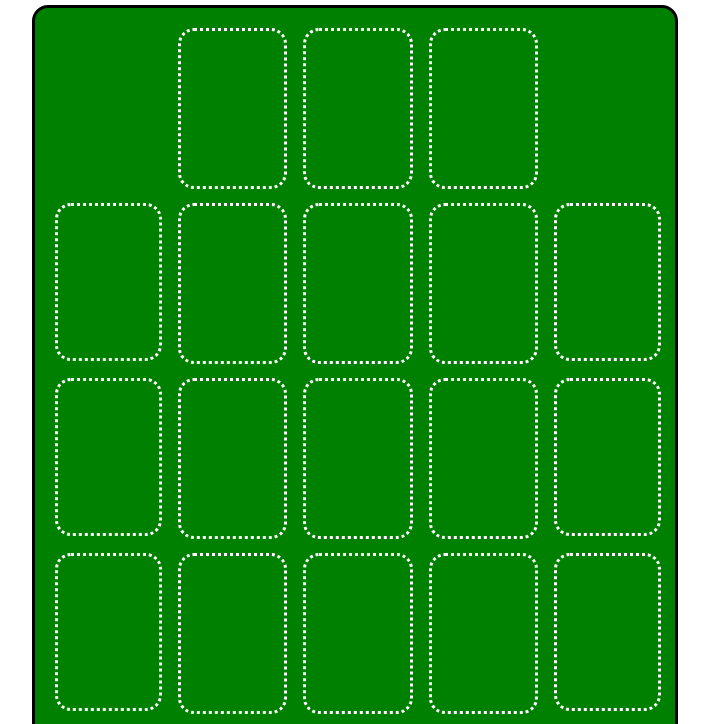
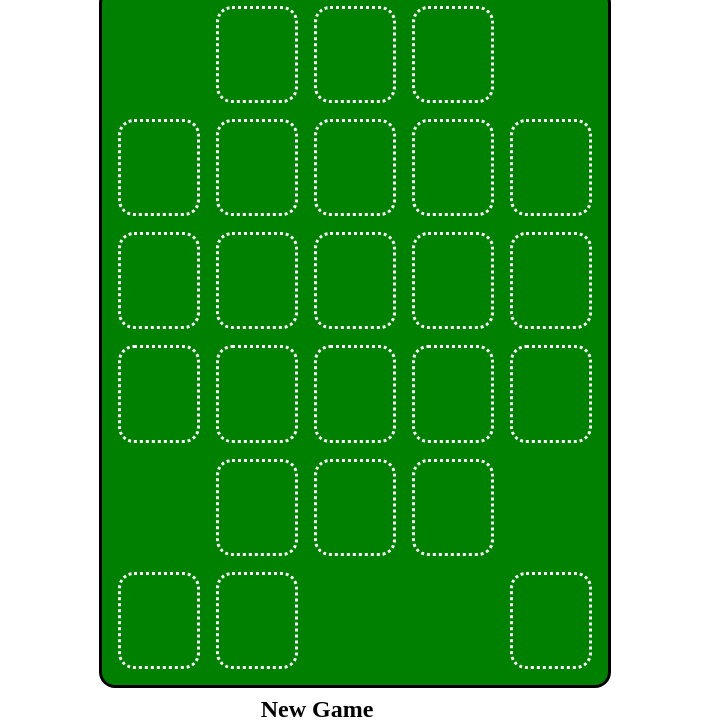
Before and after one commit to 11/Grid-Cannon, a plain HTML site: page index.html in a window 1280 px wide. Shown: the part 52-776 px from the top of the page, without its empty margins (285-994 px from the left). Drawn offline with Linux system fonts and the light colour scheme.

Commit message:
progress towards scailing game to window size

```diff
--- a/index.html
+++ b/index.html
@@ -14,36 +14,35 @@
   </head>
 
   <body>
+    <section class='grid-canon'>
       <h1>Grid Canon</h1>
       <div class='game-grid'>
-      <div data-grid-x='0' data-grid-y='0' class='card hidden'></div>
-      <div data-grid-x='0' data-grid-y='1' class='card empty'></div>
-      <div data-grid-x='0' data-grid-y='2' class='card empty'></div>
-      <div data-grid-x='0' data-grid-y='3' class='card empty'></div>
-      <div data-grid-x='0' data-grid-y='4' class='card hidden'></div>
-      <div data-grid-x='1' data-grid-y='0' class='card empty'></div>
-      <div data-grid-x='1' data-grid-y='1' class='card empty'></div>
-      <div data-grid-x='1' data-grid-y='2' class='card empty'></div>
-      <div data-grid-x='1' data-grid-y='3' class='card empty'></div>
-      <div data-grid-x='1' data-grid-y='4' class='card empty'></div>
-      <div data-grid-x='2' data-grid-y='0' class='card empty'></div>
-      <div data-grid-x='2' data-grid-y='1' class='card empty'></div>
-      <div data-grid-x='2' data-grid-y='2' class='card empty'></div>
-      <div data-grid-x='2' data-grid-y='3' class='card empty'></div>
-      <div data-grid-x='2' data-grid-y='4' class='card empty'></div>
-      <div data-grid-x='3' data-grid-y='0' class='card empty'></div>
-      <div data-grid-x='3' data-grid-y='1' class='card empty'></div>
-      <div data-grid-x='3' data-grid-y='2' class='card empty'></div>
-      <div data-grid-x='3' data-grid-y='3' class='card empty'></div>
-      <div data-grid-x='3' data-grid-y='4' class='card empty'></div>
-      <div data-grid-x='4' data-grid-y='0' class='card hidden'></div>
-      <div data-grid-x='4' data-grid-y='1' class='card empty'></div>
-      <div data-grid-x='4' data-grid-y='2' class='card empty'></div>
-      <div data-grid-x='4' data-grid-y='3' class='card empty'></div>
-      <div data-grid-x='4' data-grid-y='4' class='card hidden'></div>
-    </div>
+        <div data-grid-x='0' data-grid-y='0' data-game-card='true' class='card hidden'></div>
+        <div data-grid-x='0' data-grid-y='1' data-game-card='true' class='card empty'></div>
+        <div data-grid-x='0' data-grid-y='2' data-game-card='true' class='card empty'></div>
+        <div data-grid-x='0' data-grid-y='3' data-game-card='true' class='card empty'></div>
+        <div data-grid-x='0' data-grid-y='4' data-game-card='true' class='card hidden'></div>
+        <div data-grid-x='1' data-grid-y='0' data-game-card='true' class='card empty'></div>
+        <div data-grid-x='1' data-grid-y='1' data-game-card='true' class='card empty'></div>
+        <div data-grid-x='1' data-grid-y='2' data-game-card='true' class='card empty'></div>
+        <div data-grid-x='1' data-grid-y='3' data-game-card='true' class='card empty'></div>
+        <div data-grid-x='1' data-grid-y='4' data-game-card='true' class='card empty'></div>
+        <div data-grid-x='2' data-grid-y='0' data-game-card='true' class='card empty'></div>
+        <div data-grid-x='2' data-grid-y='1' data-game-card='true' class='card empty'></div>
+        <div data-grid-x='2' data-grid-y='2' data-game-card='true' class='card empty'></div>
+        <div data-grid-x='2' data-grid-y='3' data-game-card='true' class='card empty'></div>
+        <div data-grid-x='2' data-grid-y='4' data-game-card='true' class='card empty'></div>
+        <div data-grid-x='3' data-grid-y='0' data-game-card='true' class='card empty'></div>
+        <div data-grid-x='3' data-grid-y='1' data-game-card='true' class='card empty'></div>
+        <div data-grid-x='3' data-grid-y='2' data-game-card='true' class='card empty'></div>
+        <div data-grid-x='3' data-grid-y='3' data-game-card='true' class='card empty'></div>
+        <div data-grid-x='3' data-grid-y='4' data-game-card='true' class='card empty'></div>
+        <div data-grid-x='4' data-grid-y='0' data-game-card='true' class='card hidden'></div>
+        <div data-grid-x='4' data-grid-y='1' data-game-card='true' class='card empty'></div>
+        <div data-grid-x='4' data-grid-y='2' data-game-card='true' class='card empty'></div>
+        <div data-grid-x='4' data-grid-y='3' data-game-card='true' class='card empty'></div>
+        <div data-grid-x='4' data-grid-y='4' data-game-card='true' class='card hidden'></div>
 
-    <div class='controls'>
         <div id='deck' class='card empty' onclick='window.game.drawHandEvent()'></div>
         <div id='hand' class='card empty' onclick='window.game.showValidTilesEvent()'></div>
         <div id='discard' class='card empty'></div>
@@ -55,5 +54,6 @@
         <button type='button' onclick='window.game.startIntermediate()'>Intermediate</button>
         <button type='button' onclick='window.game.startHard()'>Hard</button>
       </div>
+    </section>
   </body>
 </html>
--- a/static/css/style.css
+++ b/static/css/style.css
@@ -1,28 +1,35 @@
-html, body {
-  min-height: 100%;
+body {
   margin: 0;
+  height: 100vh;
+  max-height: 100vh;
 }
 
 h1, h2, h3, h4, h5, h6 {
   margin: 0 0 0.25rem 0;
 }
 
-body {
+.grid-canon {
+  width: 100vw;
+  height: 100vh;
+  max-width: 100vw;
+  max-height: 100vh;
+
   display: flex;
   flex-direction: column;
-  justify-content: center;
+  justify-content: flex-start;
   align-items: center;
-  gap: 1rem;
+  gap: .5rem;
 }
 
 .game-grid {
-  padding: 1.25rem;
+  padding: 1rem;
+
   border: 3px solid black;
   border-radius: 1rem;
   background-color: green;
+
+  aspect-ratio: .5/.7;
   height: 100%;
-  width: 100%;
-  max-width: 600px;
 
   display: grid;
   grid-gap: 1rem;
@@ -34,30 +41,25 @@ body {
   flex-direction: row;
   justify-content: center;
   align-items: center;
-  cursor: pointer;
+
   transition: border .1s;
   border: 3px solid black;
   border-radius: 1rem;
-  aspect-ratio: .5/.75;
-  min-height: 150px;
+
+  cursor: pointer;
   user-select: none;
+
+  min-width: 50px;
 }
 
 .face {
+  padding: .25rem;
   background-color: white;
-  font-size: 2rem;
-}
-
-.back {
-  background: radial-gradient(circle closest-side, blue, purple);
-}
-
-.hidden {
-  background: none;
-  border: none;
+  font-size: 1.5rem;
 }
 
 .empty {
+  padding: .25rem;
   border: 3px dotted white;
 }
 
@@ -65,18 +67,14 @@ body {
   border: 3px solid yellow;
 }
 
-.controls {
-  border: 3px solid black;
-  border-radius: 1rem;
-  background-color: green;
-  padding: 1rem;
-  width: 100%;
-  max-width: 600px;
-  min-height: 100px;
+.back {
+  padding: .25rem;
+  background: radial-gradient(circle closest-side, blue, purple);
+}
 
-  display: grid;
-  grid-template-columns: repeat(5, 1fr);
-  gap: 1rem;
+.hidden {
+  background: none;
+  border: none;
 }
 
 #deck {
--- a/static/js/grid-canon/grid.js
+++ b/static/js/grid-canon/grid.js
@@ -3,7 +3,7 @@ import Card from './card.js'
 
 export default class Grid {
   get htmlGrid() {
-    return Array.from(document.querySelectorAll('.game-grid > .card'))
+    return Array.from(document.querySelectorAll('[data-game-card="true"]'))
   }
 
   constructor(deck) {
```
Lines whose indentation alone changed are shown as unchanged.
